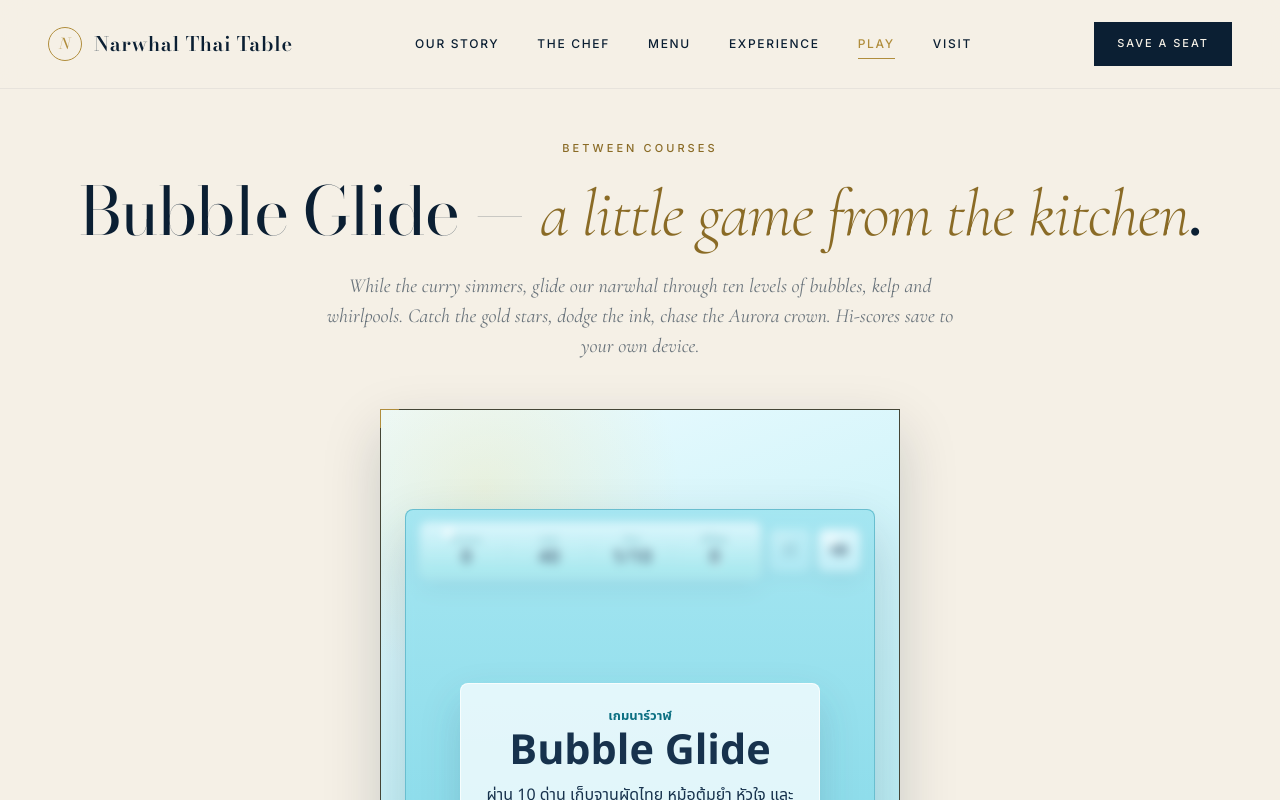
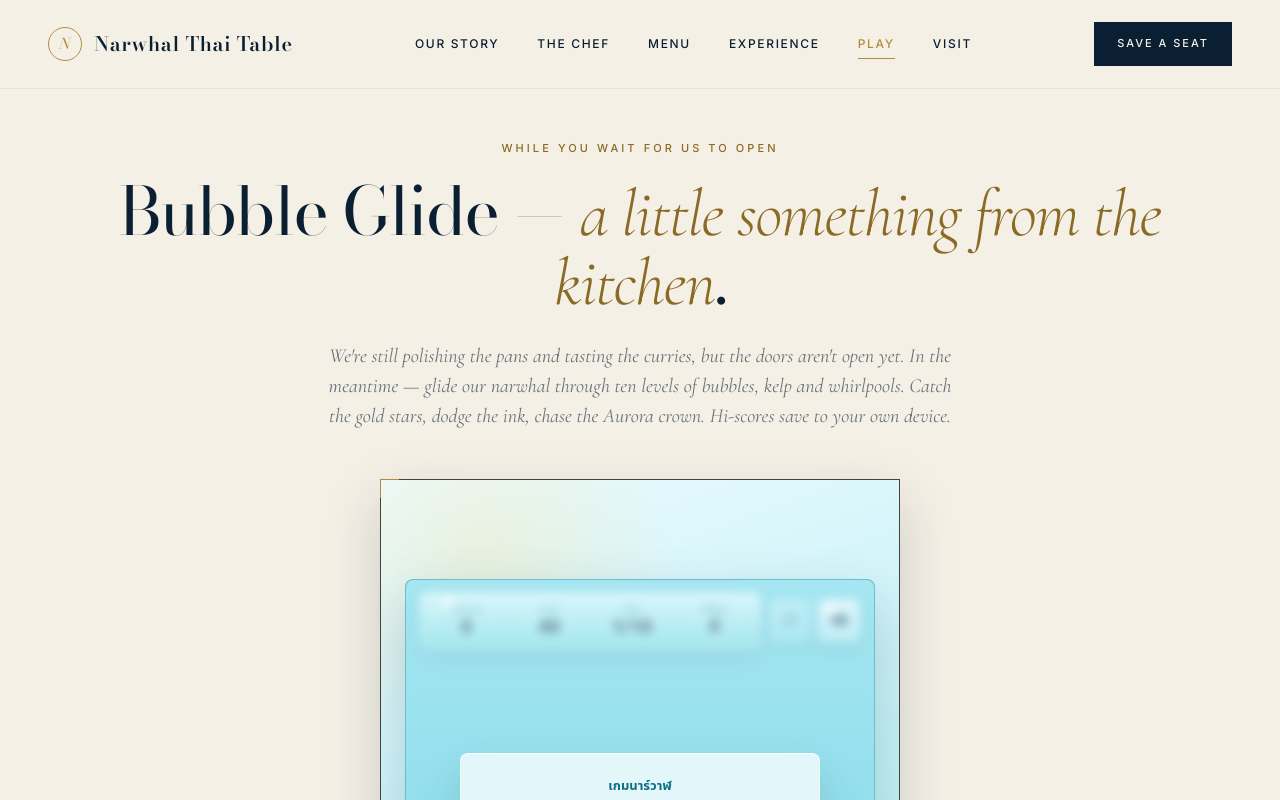
Before and after one commit to akxnrwl/narwhal-thai-table, a Next.js app in the folder Narwhal Thai Table/: page /play in a window 1280 px wide. Shown: the top 800 px of the page. Built offline with nearby package versions, Linux system fonts and the light colour scheme.

Commit message:
Add files via upload

```diff
--- a/Narwhal Thai Table/app/play/page.tsx
+++ b/Narwhal Thai Table/app/play/page.tsx
@@ -2,11 +2,11 @@ import type { Metadata } from 'next';
 import Link from 'next/link';
 
 export const metadata: Metadata = {
-  title: 'Bubble Glide · Between Courses',
-  description: 'A little narwhal game between courses at Narwhal Thai Table — glide through ten levels, catch the bubbles, win the Aurora crown.',
+  title: 'Bubble Glide · While You Wait for Us to Open',
+  description: 'A little narwhal game from Narwhal Thai Table while we finish getting the kitchen ready — glide through ten levels, catch the bubbles, win the Aurora crown.',
   openGraph: {
     title: 'Bubble Glide · Narwhal Thai Table',
-    description: 'A little narwhal game between courses — ten levels, one Aurora crown.',
+    description: 'A little narwhal game while we get ready to open — ten levels, one Aurora crown.',
   },
 };
 
@@ -32,10 +32,10 @@ export default function PlayPage() {
     <section className="play-section">
       <div className="container">
         <div className="section-head">
-          <span className="label">Between Courses</span>
-          <h2>Bubble Glide — <em>a little game from the kitchen</em>.</h2>
+          <span className="label">While You Wait for Us to Open</span>
+          <h2>Bubble Glide — <em>a little something from the kitchen</em>.</h2>
           <p>
-            While the curry simmers, glide our narwhal through ten levels of bubbles, kelp and whirlpools. Catch the gold stars, dodge the ink, chase the Aurora crown. Hi-scores save to your own device.
+            We&apos;re still polishing the pans and tasting the curries, but the doors aren&apos;t open yet. In the meantime — glide our narwhal through ten levels of bubbles, kelp and whirlpools. Catch the gold stars, dodge the ink, chase the Aurora crown. Hi-scores save to your own device.
           </p>
         </div>
 
```
